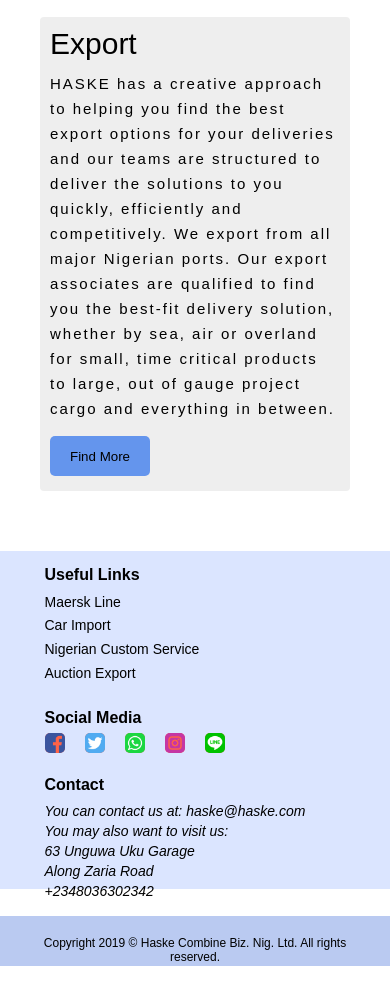
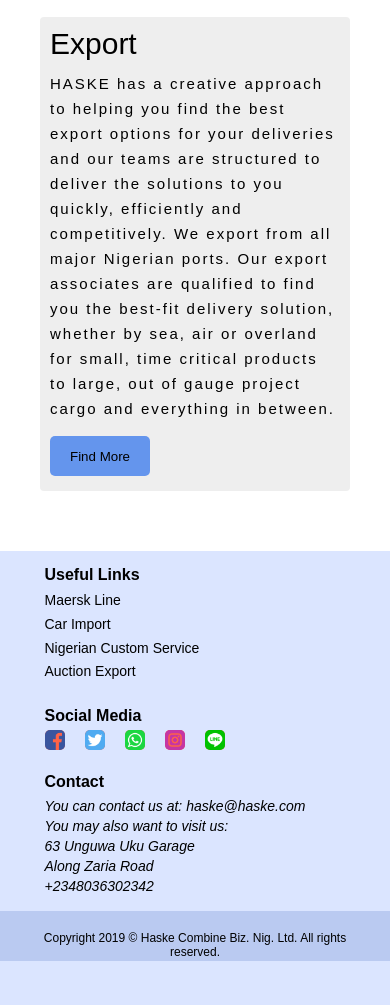
Before and after one commit to ryusufu/haske_combine, a plain HTML site: page index.html in a window 390 px wide. Shown: the part 2974-3979 px from the top of the page. Before the commit the page ends 3940 px from the top, so only its background shows below. Drawn offline with Linux system fonts and the light colour scheme.

Commit message:
fix mobile footer

```diff
--- a/style.css
+++ b/style.css
@@ -283,8 +283,8 @@ address {
       line-height: 1.7em;
   }
 
-  .footer h3 {
-    margin-bottom: .1em;
+  footer {
+    height: 60vh;
   }
 
   #services {
```
